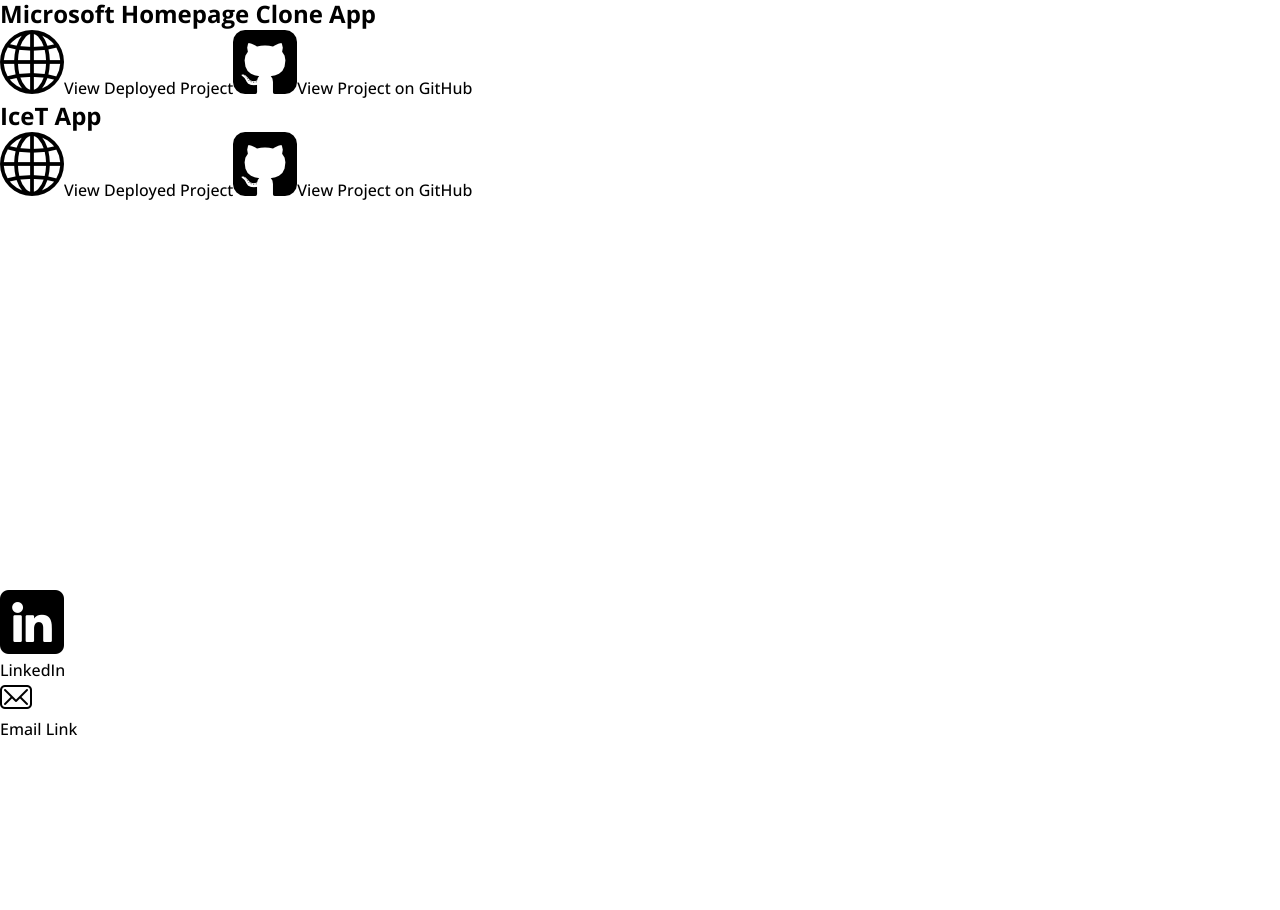
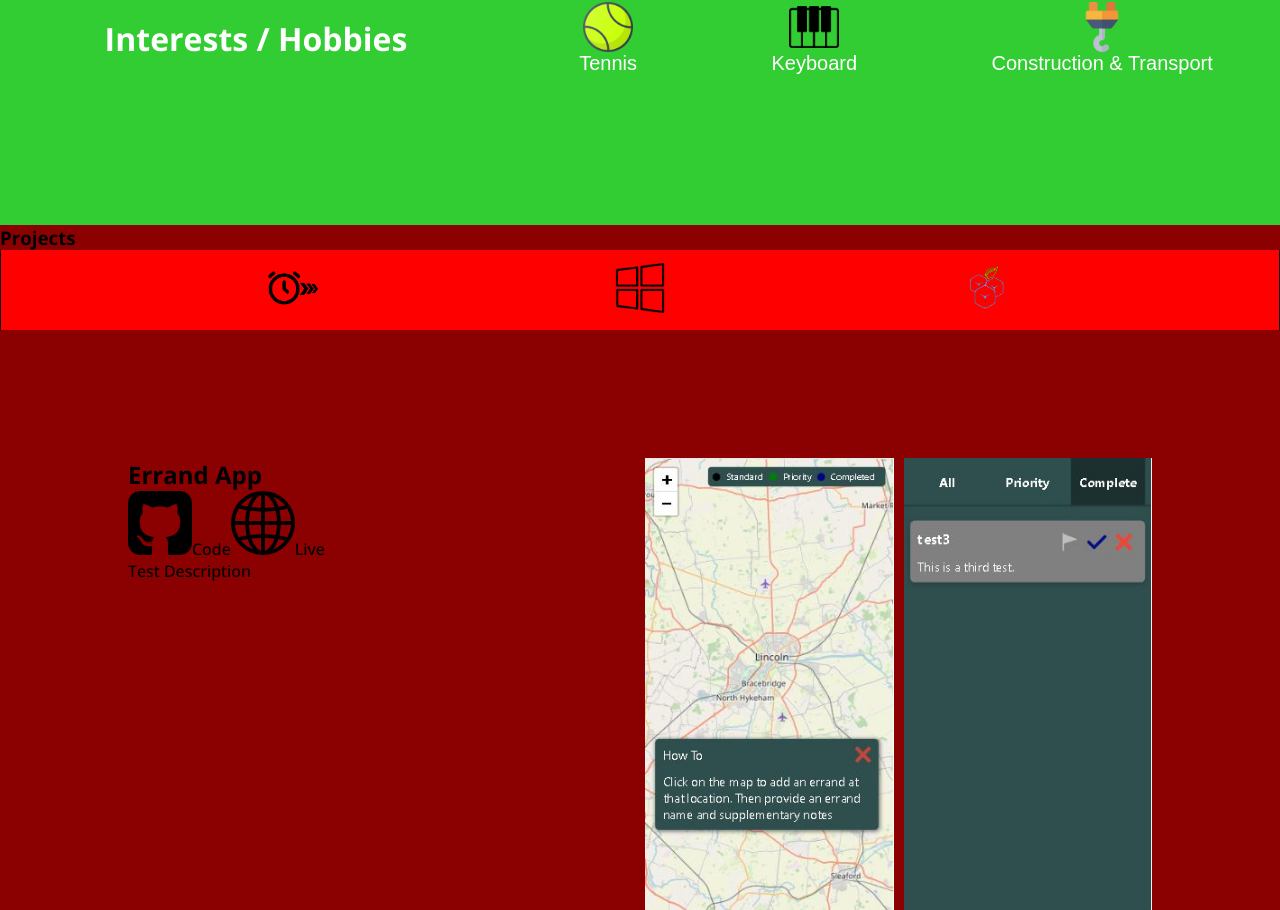
Before and after one commit to josh-fie/joshfieldhouse, a React (Create React App) app: page / in a window 1280 px wide. Shown: the part 1890-2800 px from the top of the page. Built offline with nearby package versions, Linux system fonts and the light colour scheme.

Commit message:
Projects Section work

```diff
--- a/src/components/ProjectsNavigation.js
+++ b/src/components/ProjectsNavigation.js
@@ -6,19 +6,25 @@ import iceTIcon from '../assets/IceT_logo.png';
 
 
 function ProjectsNavigation(props) {
+
+    // On Button Img Click
+    const imgClickHandler = function(num) {
+        props.setProject(num);
+    }
+
     return (
         <nav className={classes.projectNav}>
             <div>
                 {/* <NavLink to={'errandapp'} className={nav => (nav.isActive ? classes.linkActive : '')}><img src={errandIcon} /></NavLink> */}
-                <img src={errandIcon} />
+                <img src={errandIcon} onClick={() => imgClickHandler(1)}/>
             </div>
             <div>
                 {/* <NavLink to={'microsofthpclone'} className={nav => (nav.isActive ? classes.linkActive : '')}><img src={microsoftIcon} /></NavLink> */}
-                <img src={microsoftIcon} />
+                <img src={microsoftIcon} onClick={() => imgClickHandler(2)}/>
             </div>
             <div>
                 {/* <NavLink to={'icetapp'} className={nav => (nav.isActive ? classes.linkActive : '')}><img src={iceTIcon} /></NavLink> */}
-                <img src={iceTIcon} />
+                <img src={iceTIcon} onClick={() => imgClickHandler(3)}/>
             </div>
         </nav>
     )
--- a/src/components/ProjectsNavigation.module.css
+++ b/src/components/ProjectsNavigation.module.css
@@ -1,10 +1,10 @@
 .projectNav {
     display: flex;
     flex-direction: row;
-    width: 90%;
+    width: 100%;
     height: 80px;
     margin: 0 auto;
-    justify-content: space-around;
+    justify-content: space-evenly;
     align-items: center;
     background-color: red;
     border-left: 1px solid black;
--- /dev/null
+++ b/src/components/ScreenshotGenerator.js
@@ -0,0 +1,18 @@
+import classes from './ScreenshotGenerator.module.css';
+
+function ScreenshotGenerator(props) {
+
+    const images = props.images;
+
+    console.log(images);
+
+    return (
+        <>
+            {images.map((obj, index) => {
+                return <div className={classes.imgContainer}><img src={obj} key={index}></img></div>
+            })}
+        </>
+    )
+};
+
+export default ScreenshotGenerator;
--- /dev/null
+++ b/src/components/ScreenshotGenerator.module.css
@@ -0,0 +1,8 @@
+/* .imgContainer {
+    width: 200px;
+} */
+
+.imgContainer img {
+    width: 100%;
+    height: 100%;
+}
--- a/src/pages/AboutMePage.module.css
+++ b/src/pages/AboutMePage.module.css
@@ -22,7 +22,8 @@
 
 .section:nth-of-type(3) {
     background-color: limegreen;
-    color: rgb(0, 132, 134);
+    /* color: rgb(0, 132, 134); */
+    color: white;
 }
 
 .section {
@@ -30,6 +31,7 @@
     justify-content: space-around;
     align-items: center;
     flex-wrap: wrap;
+    padding: 100px 0px;
 }
 
 .section h3 {
@@ -52,7 +54,7 @@
     display: flex;
     justify-content: space-around;
     align-items: center;
-    padding: 20px 0px;
+    padding: 50px 0px;
 }
 
 .skills .indIcons, .interests .indIcons {
--- a/src/pages/ErrandAppPage.js
+++ b/src/pages/ErrandAppPage.js
@@ -2,18 +2,26 @@ import { Link, NavLink } from 'react-router-dom';
 import gitHubIcon from '../assets/github-sign.png';
 import webIcon from '../assets/web.png';
 
+import ScreenshotGenerator from '../components/ScreenshotGenerator';
+
 
 function ErrandApp(props) {
     return (
-        <div>
-            <h2>Errand App</h2>
+        <>
             <div>
-                <img src={webIcon} alt='View Deployed Project'></img>
-                <span>View Deployed Project</span>
-                <img src={gitHubIcon} alt='View Project on GitHub'></img>
-                <span>View Project on GitHub</span>
+                <h2>Errand App</h2>
+                <div>
+                    {console.log(props)}
+                    <Link to={props.data.links.github}><img src={gitHubIcon} alt='View Project on GitHub'></img></Link>
+                    <span>Code</span>
+                    <Link to={props.data.links.live}><img src={webIcon} alt='View Deployed Project'></img></Link>
+                    <span>Live</span>
+                </div>
+                <div><p>{props.data.description}</p></div>
             </div>
-        </div>
+            <ScreenshotGenerator images={props.data.images}/>
+
+        </>
     )
 }
 
--- a/src/pages/HomePage.module.css
+++ b/src/pages/HomePage.module.css
@@ -89,7 +89,6 @@ h1 {
 }
 
 section {
-	height: 100vh;
 	overflow: hidden;
 }
 
@@ -102,6 +101,7 @@ section {
 	text-align: left;
 	color: rgb(0, 132, 134);
     position: relative;
+	height: 100vh;
 }
 
 .content {
--- a/src/pages/IceTPage.js
+++ b/src/pages/IceTPage.js
@@ -2,18 +2,24 @@ import { Link, NavLink } from 'react-router-dom';
 import gitHubIcon from '../assets/github-sign.png';
 import webIcon from '../assets/web.png';
 
+import ScreenshotGenerator from '../components/ScreenshotGenerator';
 
 function IceT(props) {
     return (
-        <div>
-            <h2>IceT App</h2>
+        <>
             <div>
-                <img src={webIcon} alt='View Deployed Project'></img>
-                <span>View Deployed Project</span>
-                <img src={gitHubIcon} alt='View Project on GitHub'></img>
-                <span>View Project on GitHub</span>
+                <h2>IceT App</h2>
+                <div>
+                {console.log(props)}
+                    <Link to={props.data.links.github}><img src={gitHubIcon} alt='View Project on GitHub'></img></Link>
+                    <span>Code</span>
+                    <Link to={props.data.links.live}><img src={webIcon} alt='View Deployed Project'></img></Link>
+                    <span>Live</span>
+                </div>
+                <div><p>{props.data.description}</p></div>
             </div>
-        </div>
+            <ScreenshotGenerator images={props.data.images}/>
+        </>
     )
 }
 
--- a/src/pages/MHPCPage.js
+++ b/src/pages/MHPCPage.js
@@ -2,18 +2,24 @@ import { Link, NavLink } from 'react-router-dom';
 import gitHubIcon from '../assets/github-sign.png';
 import webIcon from '../assets/web.png';
 
+import ScreenshotGenerator from '../components/ScreenshotGenerator';
 
 function MHPC(props) {
     return (
-        <div>
-            <h2>Microsoft Homepage Clone App</h2>
+        <>
             <div>
-                <img src={webIcon} alt='View Deployed Project'></img>
-                <span>View Deployed Project</span>
-                <img src={gitHubIcon} alt='View Project on GitHub'></img>
-                <span>View Project on GitHub</span>
+                <h2>Microsoft Homepage Clone App</h2>
+                <div>
+                    {console.log(props)}
+                    <Link to={props.data.links.github}><img src={gitHubIcon} alt='View Project on GitHub'></img></Link>
+                    <span>Code</span>
+                    <Link to={props.data.links.live}><img src={webIcon} alt='View Deployed Project'></img></Link>
+                    <span>Live</span>
+                </div>
+                <div><p>{props.data.description}</p></div>
             </div>
-        </div>
+                <ScreenshotGenerator images={props.data.images}/>
+        </>
     )
 }
 
--- a/src/pages/ProjectsPage.js
+++ b/src/pages/ProjectsPage.js
@@ -1,22 +1,35 @@
 import { Link, NavLink } from 'react-router-dom';
+import { useState } from 'react';
 import ErrandApp from './ErrandAppPage';
 import MHPC from './MHPCPage';
 import IceT from './IceTPage';
 import ProjectsNavigation from '../components/ProjectsNavigation';
+import { errandAppData, MHPCData, iceTAppData } from '../projectdata/ProjectData';
+
+import classes from './ProjectsPage.module.css';
 
 
 function Projects(props) {
+    const [project, setProject] = useState(1);
+
+    const handleProjectState = function(num) {
+        setProject(num);
+    }
+
+
     return (
-        <div>
+        <div className={classes.projectSection}>
             <h3>Projects</h3>
             <div>
-                <ProjectsNavigation />
+                <ProjectsNavigation setProject={handleProjectState}/>
             </div>
             {/* Tabbed Component Full Page with Nav absolutely positioned  inside background image of app */}
             {/* State changes determine conditionally generated/rendered page info below */}
-            <ErrandApp />
-            <MHPC />
-            <IceT />
+            <div className={classes.infoContainer}>
+            {project === 1 ? <ErrandApp data={errandAppData}/> : null }
+            {project === 2 ? <MHPC data={MHPCData}/> : null }
+            {project === 3 ? <IceT data={iceTAppData}/> : null }
+            </div>
         </div>
     )
 }
--- /dev/null
+++ b/src/pages/ProjectsPage.module.css
@@ -0,0 +1,38 @@
+.projectSection {
+    background-color: darkred;
+}
+
+.infoContainer {
+    display: grid;
+    grid-template-columns: repeat(4, 1fr);
+    /* grid-template-rows: 1fr, auto, repeat(2, 1fr); */
+    gap: 10px;
+    width: 100%;
+    padding: 10%;
+}
+
+.infoContainer > div:nth-of-type(1) {
+    grid-column: 1 / 3;
+}
+
+.infoContainer > div:nth-of-type(2) {
+    grid-column: 3 / 4;
+}
+
+.infoContainer > div:nth-of-type(3) {
+    grid-column: 4 / 5;
+}
+
+.infoContainer > div:nth-of-type(4) {
+    grid-column: 1 / 3;
+    grid-row: 2 / 3;
+}
+
+.infoContainer > div:nth-of-type(5) {
+    grid-column: 3 / 5;
+    grid-row: 2 / 3;
+}
+
+.infoContainer > div:nth-of-type(6), .infoContainer > div:nth-of-type(7) {
+    grid-column: 1 / span 4;
+}
--- /dev/null
+++ b/src/projectdata/ProjectData.js
@@ -0,0 +1,54 @@
+// ErrandApp Images
+import errand_small1 from '../assets/Screenshots/ErrandApp_screenshots/Screenshot_AddErrand_Small.JPG';
+import errand_small2 from '../assets/Screenshots/ErrandApp_screenshots/Screenshot_CompleteErrand_Small.JPG';
+import errand_medium1 from '../assets/Screenshots/ErrandApp_screenshots/Screenshot_SettingsLightMode_Medium.JPG';
+import errand_medium2 from '../assets/Screenshots/ErrandApp_screenshots/Screenshot_Stats_Medium.JPG';
+import errand_large1 from '../assets/Screenshots/ErrandApp_screenshots/Screenshot_Homepage_Large.JPG';
+import errand_large2 from '../assets/Screenshots/ErrandApp_screenshots/Screenshot_AddErrandsColours_Large.JPG';
+
+// IceT Images
+import iceT_small1 from '../assets/Screenshots/IceT_screenshots/Screenshot_Overlay.JPG';
+import iceT_small2 from '../assets/Screenshots/IceT_screenshots/Screenshot_IceCreams_small.JPG';
+import iceT_medium1 from '../assets/Screenshots/IceT_screenshots/Screenshot_Basket_Medium.JPG';
+import iceT_medium2 from '../assets/Screenshots/IceT_screenshots/Screenshot_Favourites_medium.JPG';
+import iceT_large1 from '../assets/Screenshots/IceT_screenshots/Screenshot_Home_Fullscreen.JPG';
+import iceT_large2 from '../assets/Screenshots/IceT_screenshots/Screenshot_Teas_Fullscreen.JPG';
+
+// MHPC Images
+import mhpc_small1 from '../assets/Screenshots/Microsoft_screenshots/Screenshot_Phone_Top_Small.JPG';
+import mhpc_small2 from '../assets/Screenshots/Microsoft_screenshots/Screenshot_Lower_Small.JPG';
+import mhpc_medium1 from '../assets/Screenshots/Microsoft_screenshots/Screenshot_Search.JPG';
+import mhpc_medium2 from '../assets/Screenshots/Microsoft_screenshots/Screenshot_Tablet_Dropdown.JPG';
+import mhpc_large1 from '../assets/Screenshots/Microsoft_screenshots/Screenshot_Dropdown_Cookies_Large.JPG';
+import mhpc_large2 from '../assets/Screenshots/Microsoft_screenshots/Screenshot_Mid_Large.JPG';
+
+// Bankist (Adjusted) Images
+
+// Data Objects
+
+export const errandAppData = {
+    description: 'Test Description',
+    links: {
+        github: 'https://github.com/josh-fie/ErrandApp',
+        live: 'https://errandapp.netlify.app'
+    },
+    images: [errand_small1, errand_small2, errand_medium1, errand_medium2, errand_large1, errand_large2]
+};
+
+export const iceTAppData = {
+    description: '',
+    links: {
+        github: 'https://github.com/josh-fie/IceT-',
+        live: 'https://icet-site.netlify.app'
+    },
+    images: [iceT_small1, iceT_small2, iceT_medium1, iceT_medium2, iceT_large1, iceT_large2]
+};
+
+export const MHPCData = {
+    description: '',
+    links: {
+        github: 'https://github.com/josh-fie/MicrosoftHomepageClone',
+        live: 'https://microsofthpclone.netlify.app'
+    },
+    images: [mhpc_small1, mhpc_small2, mhpc_medium1, mhpc_medium2, mhpc_large1, mhpc_large2]
+};
```
Also changed, not shown: src/assets/errand_logo.png.
